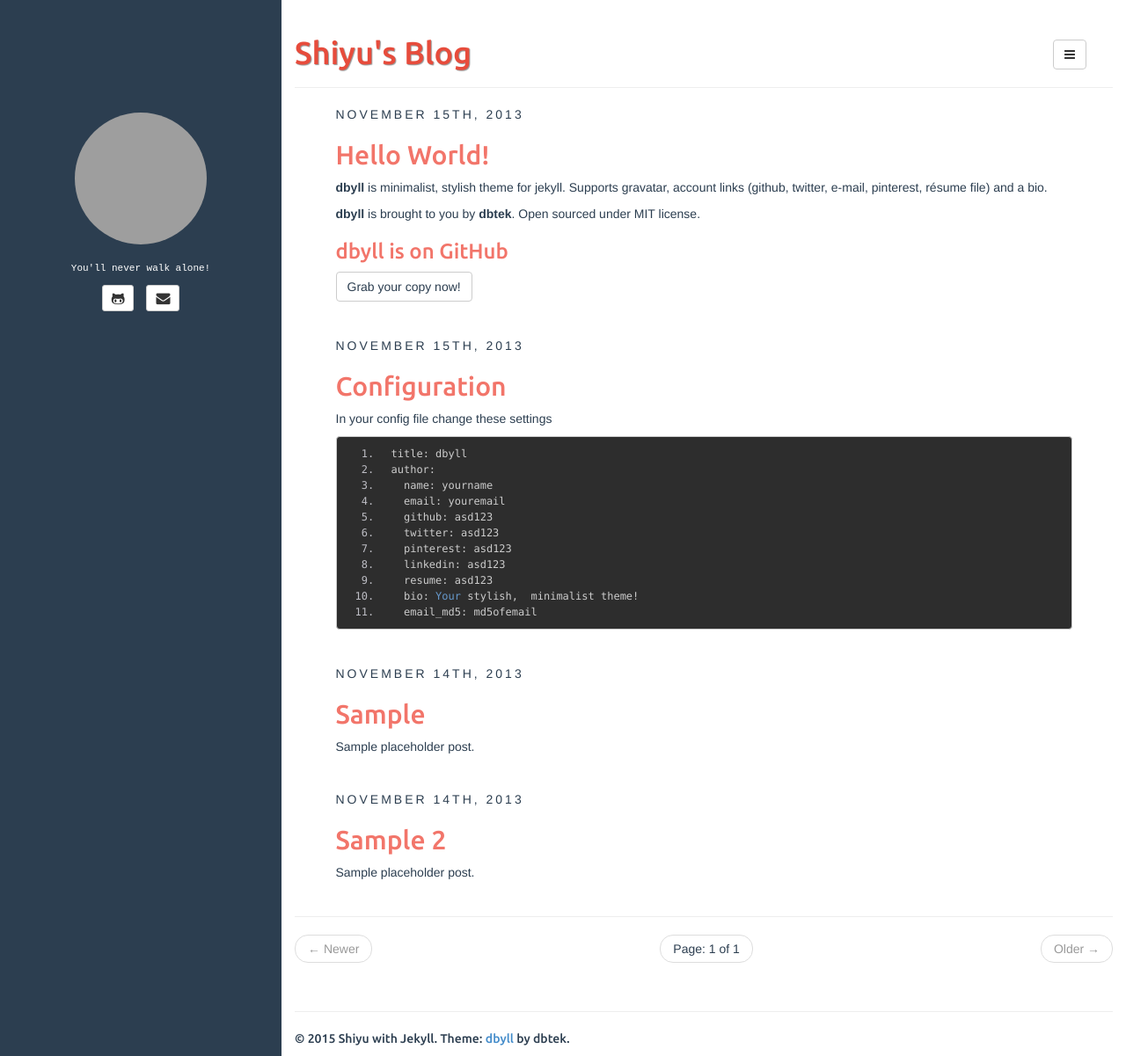
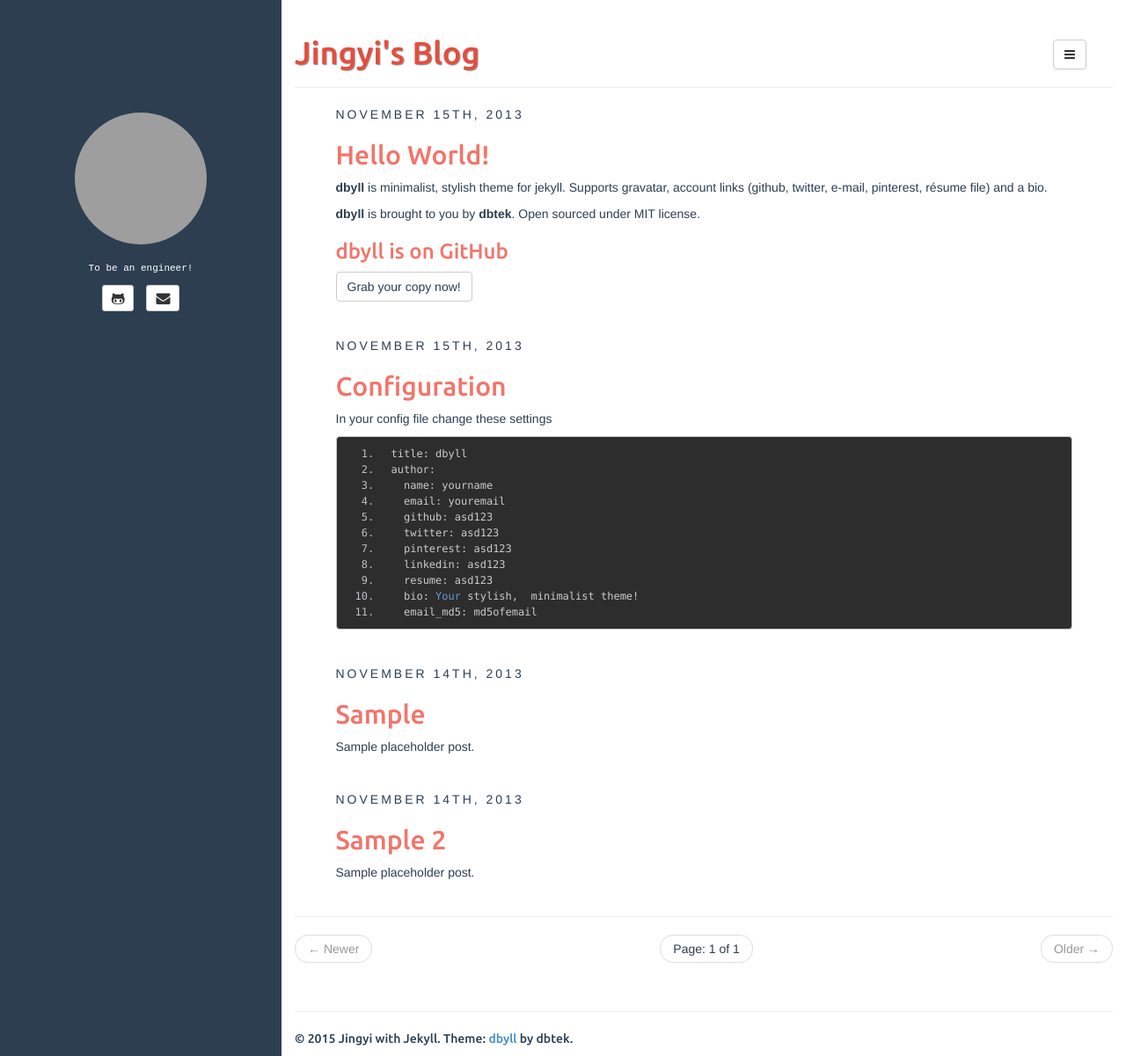
Before and after one commit to yangjingyi/yangjingyi.github.io, a Jekyll site: the page built from index.html, in a window 1280 px wide and 1201 px high. Shown: the whole window at 88% size. Built offline with Jekyll 4.4.1, drawn with Linux system fonts in a browser that asks for light colours; nearby versions of some CDN libraries; the list of posts is cut into pages by our own code; grey boxes are pictures that could not be loaded.

Commit message:
Add title etc

```diff
--- a/_config.yml
+++ b/_config.yml
@@ -12,18 +12,18 @@ defaults:
     scope:
       path: "" # empty string for all files
     values:
-      title: Shiyu's Blog
+      title: Jingyi's Blog
 
 description: Stylish Jekyll Theme
 author:
-  name: Shiyu
-  email: lishiyu.thierry@gmail.com
-  github: gathierry
+  name: Jingyi
+  email: yangjingyi0730@163.com
+  github: yangjingyi
   twitter:
   pinterest:
-  linkedin: shiyu-li/a0/360/a43
-  bio: You'll never walk alone!
-  email_md5: eb93e52aa089150ffe7add778b19569f
+  linkedin: 静怡-杨/105/556/74a
+  bio: To be an engineer!
+  email_md5: 9780a09aba2e659c794a0ba23cc9edcc
 
 rss_path: feed.xml
 categories_path: categories.html
```
